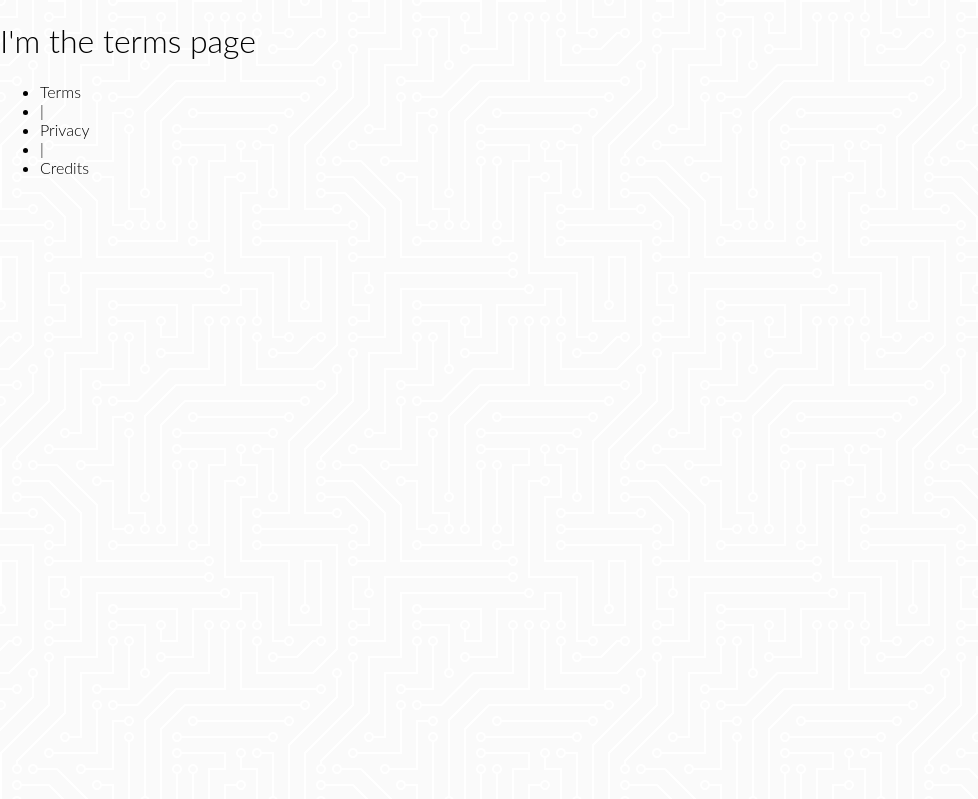
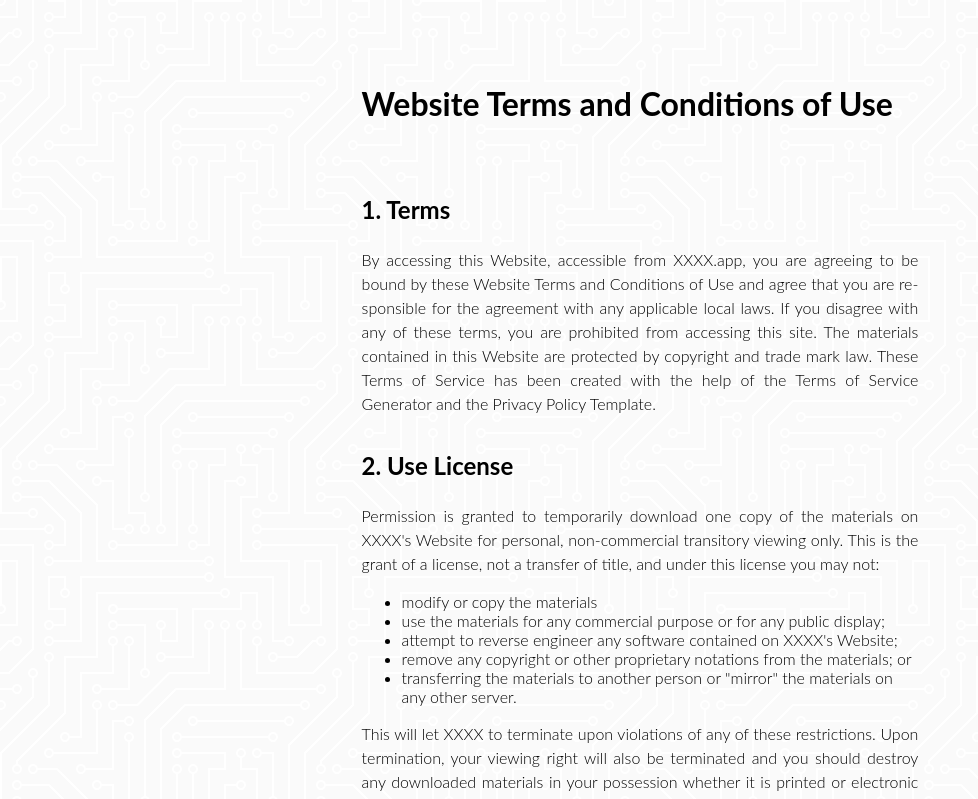
Before and after one commit to Safi1012/Portfolio-Generator, a Vue app: page /terms in a window 1280 px wide. Shown: the top 799 px of the page, without its empty margins (0-978 px from the left). Built offline with nearby package versions, Linux system fonts and the light colour scheme.

Commit message:
Add text and styleing to Terms component

```diff
--- a/src/views/Terms.vue
+++ b/src/views/Terms.vue
@@ -1,7 +1,62 @@
 <template>
-  <div class="terms">
-    <h1>I'm the terms page</h1>
-  </div>
+  <article class="terms">
+    <section>
+      <h1>Website Terms and Conditions of Use</h1>
+
+      <section>
+        <h2>1. Terms</h2>
+        <p>By accessing this Website, accessible from XXXX.app, you are agreeing to be bound by these Website Terms and Conditions of Use and agree that you are responsible for the agreement with any applicable local laws. If you disagree with any of these terms, you are prohibited from accessing this site. The materials contained in this Website are protected by copyright and trade mark law. These Terms of Service has been created with the help of the Terms of Service Generator and the Privacy Policy Template.</p>
+      </section>
+
+      <section>
+        <h2>2. Use License</h2>
+        <p>Permission is granted to temporarily download one copy of the materials on XXXX's Website for personal, non-commercial transitory viewing only. This is the grant of a license, not a transfer of title, and under this license you may not:</p>
+        <ul>
+          <li>modify or copy the materials</li>
+          <li>use the materials for any commercial purpose or for any public display;</li>
+          <li>attempt to reverse engineer any software contained on XXXX's Website;</li>
+          <li>remove any copyright or other proprietary notations from the materials; or</li>
+          <li>transferring the materials to another person or "mirror" the materials on any other server.</li>
+        </ul>
+        <p>This will let XXXX to terminate upon violations of any of these restrictions. Upon termination, your viewing right will also be terminated and you should destroy any downloaded materials in your possession whether it is printed or electronic format.</p>
+      </section>
+
+      <section>
+        <h2>3. Disclaimer</h2>
+        <p>All the materials on XXXX’s Website are provided "as is". XXXX makes no warranties, may it be expressed or implied, therefore negates all other warranties. Furthermore, XXXX does not make any representations concerning the accuracy or reliability of the use of the materials on its Website or otherwise relating to such materials or any sites linked to this Website.</p>
+      </section>
+
+      <section>
+        <h2>4. Limitations</h2>
+        <p>XXXX or its suppliers will not be hold accountable for any damages that will arise with the use or inability to use the materials on XXXX’s Website, even if XXXX or an authorize representative of this Website has been notified, orally or written, of the possibility of such damage. Some jurisdiction does not allow limitations on implied warranties or limitations of liability for incidental damages, these limitations may not apply to you.</p>
+      </section>
+
+      <section>
+        <h2>5. Revisions and Errata</h2>
+        <p>The materials appearing on XXXX’s Website may include technical, typographical, or photographic errors. XXXX will not promise that any of the materials in this Website are accurate, complete, or current. XXXX may change the materials contained on its Website at any time without notice. XXXX does not make any commitment to update the materials.</p>
+      </section>
+
+      <section>
+        <h2>6. Links</h2>
+        <p>XXXX has not reviewed all of the sites linked to its Website and is not responsible for the contents of any such linked site. The presence of any link does not imply endorsement by XXXX of the site. The use of any linked website is at the user’s own risk.</p>
+      </section>
+
+      <section>
+        <h2>7. Site Terms of Use Modifications</h2>
+        <p>XXXX may revise these Terms of Use for its Website at any time without prior notice. By using this Website, you are agreeing to be bound by the current version of these Terms and Conditions of Use.</p>
+      </section>
+
+      <section>
+        <h2>8. Your Privacy</h2>
+        <p>Please read our Privacy Policy.</p>
+      </section>
+
+      <section>
+        <h2>9. Governing Law</h2>
+        <p>Any claim related to XXXX's Website shall be governed by the laws of us without regards to its conflict of law provisions.</p>
+      </section>
+    </section>
+  </article>
 </template>
 
 
@@ -16,3 +71,42 @@
   })
   export default class Terms extends Vue {}
 </script>
+
+
+<style lang="scss" scoped>
+  .terms {
+    max-width: 60ch;
+    margin: 5rem 2rem;
+    font-family: var(--project-card-font-family); // TODO: create variable
+    color: var(--footer-text-color);
+  }
+
+  .terms > * > section {
+    margin-bottom: 2em;
+  }
+
+  .terms > * p {
+    text-align: justify;
+    hyphens: auto;
+    line-height: 1.5em;
+  }
+
+  .terms > * h1 {
+    font-size: 2em;
+    font-weight: 700;
+    margin-bottom: 2em;
+    line-height: 1.5em;
+  }
+
+  .terms > * h2 {
+    font-size: 1.5em;
+    font-weight: 700;
+    line-height: 1.5em;
+  }
+
+  @media (min-width: 620px) {
+    .terms {
+      margin: 5rem auto;
+    }
+  }
+</style>
```
